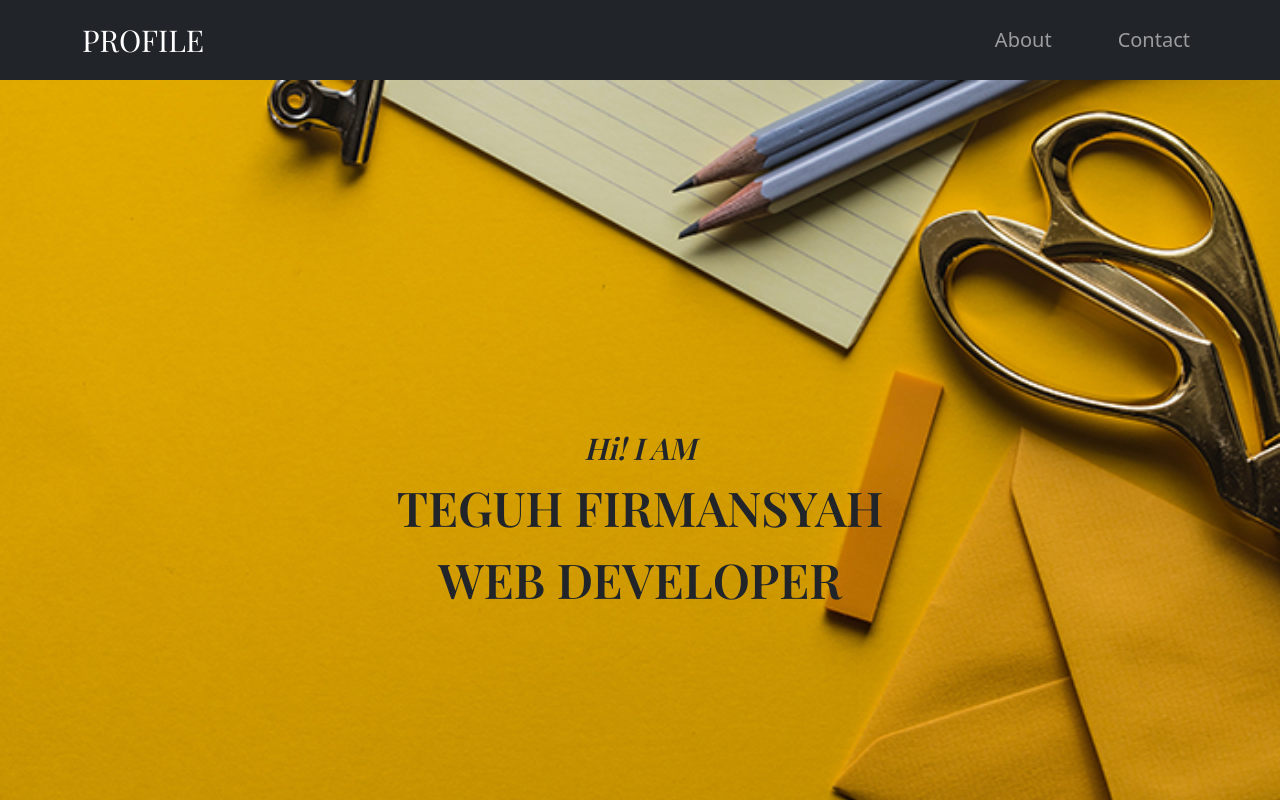
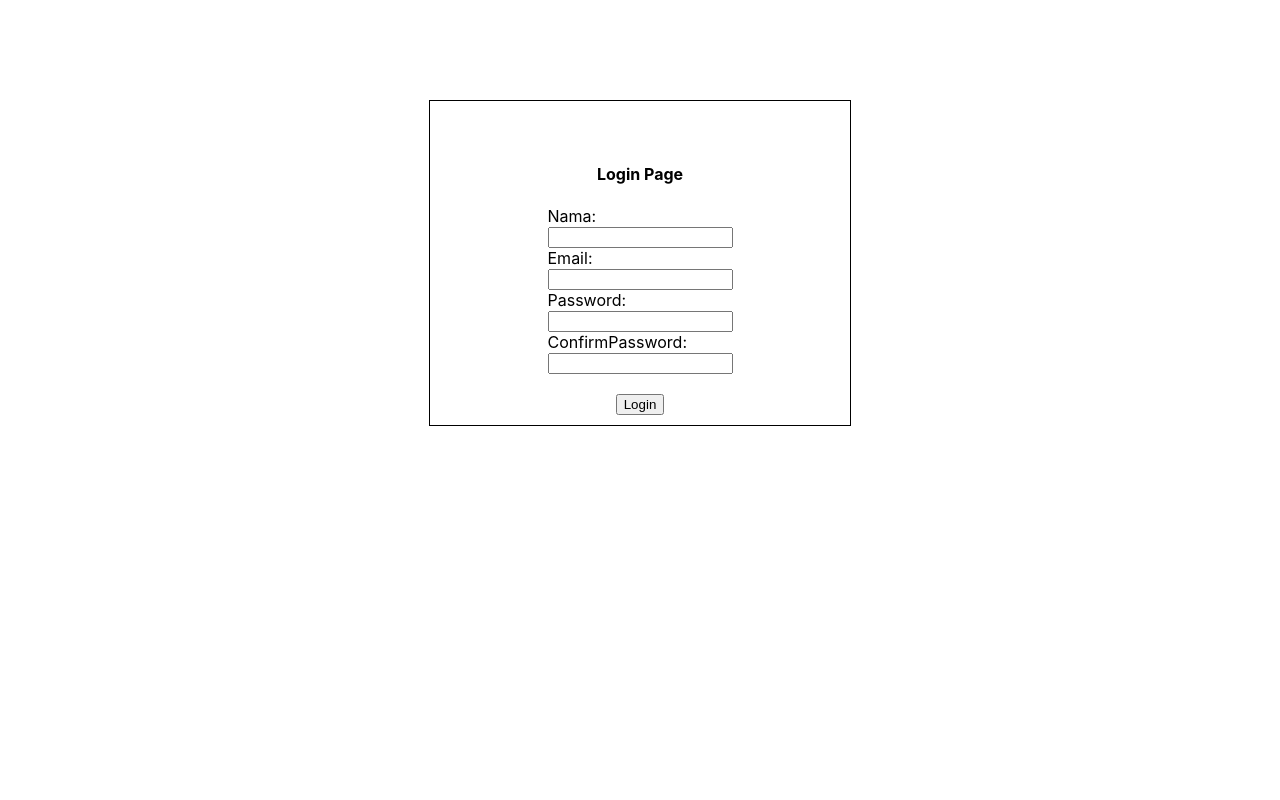
Before and after one commit to teguh-png/teguh-reactjs, a React (Create React App) app: page / in a window 1280 px wide. Shown: the top 800 px of the page. Built offline with nearby package versions, Linux system fonts and the light colour scheme; a web font is replaced by a local one.

Commit message:
Tugas Form

```diff
--- a/package.json
+++ b/package.json
@@ -12,7 +12,9 @@
     "react-bootstrap-icons": "^1.10.2",
     "react-dom": "^18.2.0",
     "react-icons": "^4.7.1",
+    "react-router-dom": "^6.6.0",
     "react-scripts": "5.0.1",
+    "validatorjs": "^3.22.1",
     "web-vitals": "^2.1.4"
   },
   "scripts": {
--- a/src/App.js
+++ b/src/App.js
@@ -1,11 +1,10 @@
-import './App.css';
-import Portfolio from "./Portfolio";
+import Form from "./Form";
 
 
 function App() {
   return (
     <div className="App">
-      <Portfolio/>
+      <Form/>
     </div>
   );
 }
--- /dev/null
+++ b/src/Form/TugasValidation/Validation.jsx
@@ -0,0 +1,110 @@
+import React from "react";
+import * as Validator from 'validatorjs';
+
+const Input = ({label, type, name, onChange}) => {
+    return (
+        <div>
+            <label> {label}: </label>
+            <br />
+            <input type={type} name={name} onChange={e => onChange(e.target.value)} />
+            <br />
+        </div>
+    )
+}
+
+const ShowErrors = ({errors}) => {
+    return (
+        <ul style={{color: 'red', marginLeft:'-20px'}}>
+            {
+                errors.map((error, i) => <li key={i}>{error}</li>)
+            }
+        </ul>
+    )
+}
+
+class Validation extends React.Component {
+
+    state = {
+        nama: '',
+        email: '',
+        password: '',
+        confirmPassword: '',
+        errors: []
+    }
+
+    handleSubmit = event => {
+        event.preventDefault();
+        const {nama, email, password, confirmPassword} = this.state;
+
+        let data = { nama, email, password, confirmPassword };
+
+          let rules = {
+            nama: 'required|string',
+            email: 'required|email',
+            password: 'min:8|required',
+            confirmPassword: 'required|same:password'
+          };
+
+          let message = {
+            'required.nama': 'Kolom nama wajib di isi',
+            'string.nama': 'Nama harus berupa huruf',
+            'required.email': 'Kolom email wajib diisi',
+            'email.email': 'Email tidak valid',
+            'required.password': 'Password wajib di isi',
+            'min.password': 'Kata sandi harus minimal 8 karakter',
+            'required.confirmPassword': 'Kolom konfirmasi kata sandi wajib diisi',
+            'same.confirmPassword': 'Konfirmasi kata sandi harus sama dengan kata sandi'
+          };
+
+          let validation = new Validator(data, rules, message);
+
+          if (validation.fails()) {
+            this.setState({errors: validation.errors.all()});
+          } else {
+            alert(`
+            Nama: ${this.state.nama}
+            Email: ${this.state.email}
+            Password: ${this.state.password}
+            `);
+            this.setState({nama: '', email: '', password: '', confirmPassword: '', errors: []});
+          }
+
+          validation.passes();
+          this.setState({
+            errors: [
+                ...validation.errors.get('nama'),
+                ...validation.errors.get('email'),
+                ...validation.errors.get('password'),
+                ...validation.errors.get('confirmPassword')
+            ]
+          })
+        }
+    render () {
+        const style = {
+            width: '400px',
+            margin: '100px auto 0',
+            border: '1px solid black',
+            padding: '10px',
+            display: 'grid',
+        placeItems: 'center'
+        }
+        return (
+            <div style={style}>
+                {
+                    this.state.errors && <ShowErrors errors={this.state.errors}/>
+                }
+                <h4>Login Page</h4>
+                <form >
+                    <Input type="text" name="nama" label="Nama" onChange={value => this.setState({nama: value})} />
+                    <Input type="email" name="email" label="Email" onChange={value => this.setState({email: value})} />
+                    <Input type="password" name="password" label="Password" onChange={value => this.setState({password: value})} />
+                    <Input type="password" name="confirmPassword" label="ConfirmPassword" onChange={value => this.setState({confirmPassword: value})} />
+                </form>
+                <br />
+                <button type="submit" onClick={this.handleSubmit}>Login</button>
+            </div>
+        )
+    }
+}
+
+export default Validation;
--- /dev/null
+++ b/src/Form/index.jsx
@@ -0,0 +1,13 @@
+import React from "react";
+import Validation from "./TugasValidation/Validation";
+
+export default class Form extends React.Component {
+
+    render () {
+        return (
+            <div>
+                <Validation />
+            </div>
+        )
+    }
+}
--- a/src/Portfolio/component/NavBar.jsx
+++ b/src/Portfolio/component/NavBar.jsx
@@ -1,7 +1,6 @@
 import React from "react";
 import 'bootstrap/dist/css/bootstrap.min.css';
 import { Container, Nav, Navbar } from "react-bootstrap";
-
 
 export default class NavBar extends React.Component {
 
```
Also changed, not shown: 1 other file (tests, documents, lock files or other folders).
